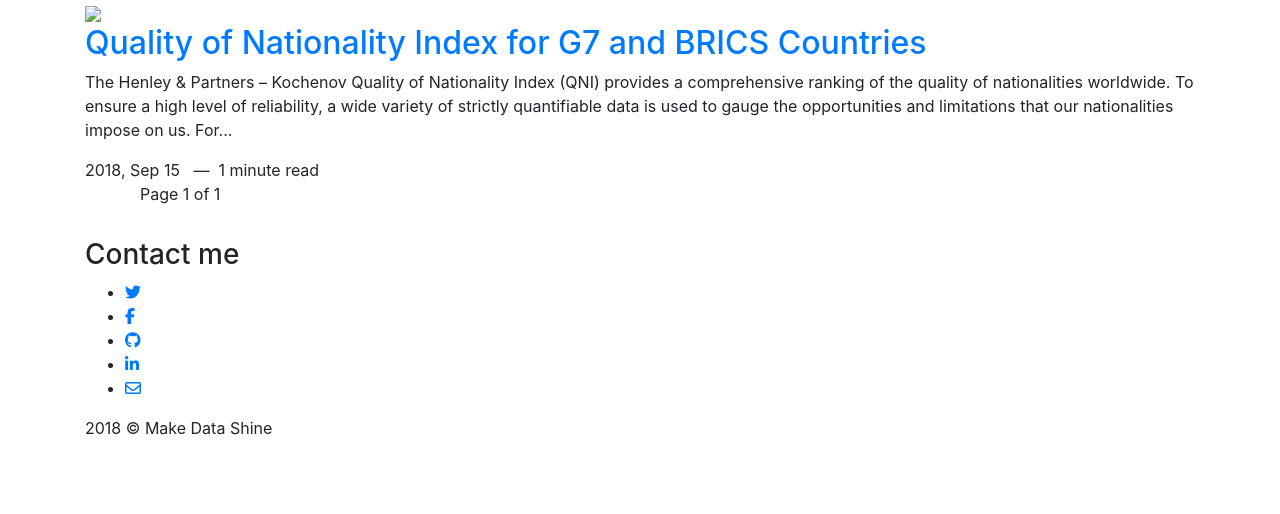
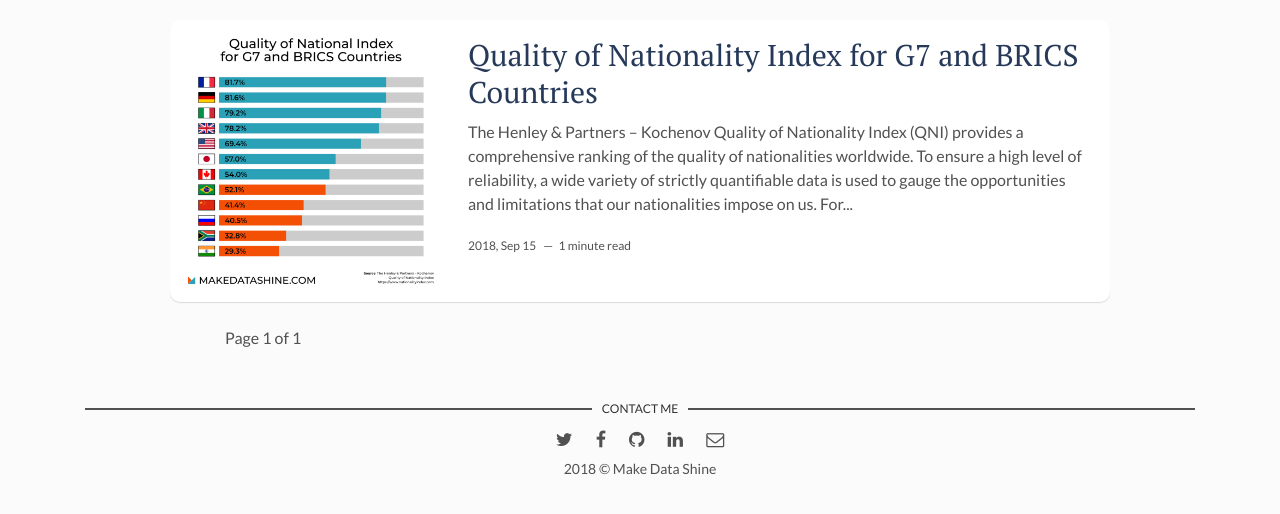
Before and after one commit to Bryukh/makedatashine, a Jekyll site: the page built from index.html, in a window 1280 px wide. Shown: the top 514 px of the page. Built offline with Jekyll 4.4.1, drawn with Linux system fonts in a browser that asks for light colours; nearby versions of some CDN libraries; library files that are not in the unit come from our copies; the list of posts is cut into pages by our own code.

Commit message:
Fixed base url

```diff
--- a/_config.yml
+++ b/_config.yml
@@ -4,7 +4,7 @@
   line in _config.yml. It will appear in your document head meta (for
   Google search results) and in your feed.xml site description.
 permalink: ':title/'
-baseurl: "makedatashine" # the subpath of your site, e.g. /blog
+baseurl: "/makedatashine" # the subpath of your site, e.g. /blog
 url: "" # the base hostname & protocol for your site, e.g. http://example.com
 site-twitter: #if your site has a twitter account, enter it here
 
```
